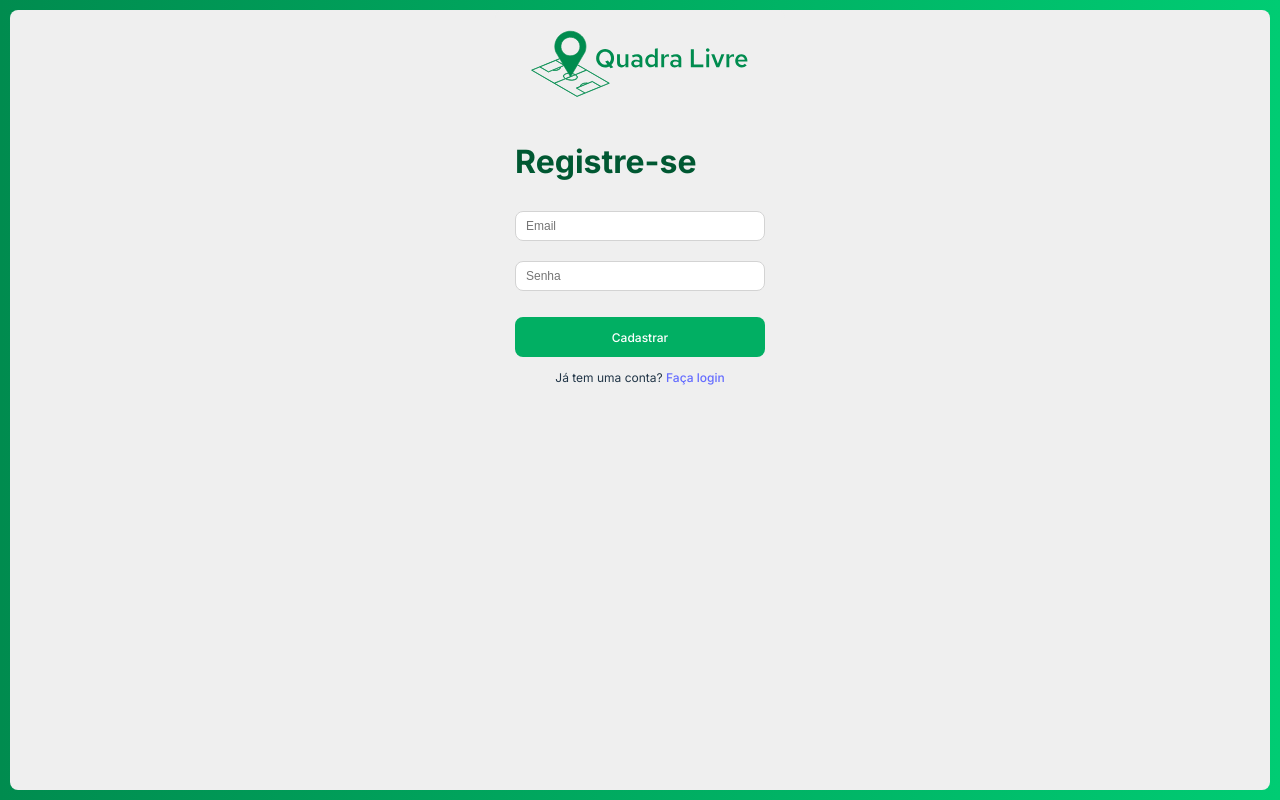
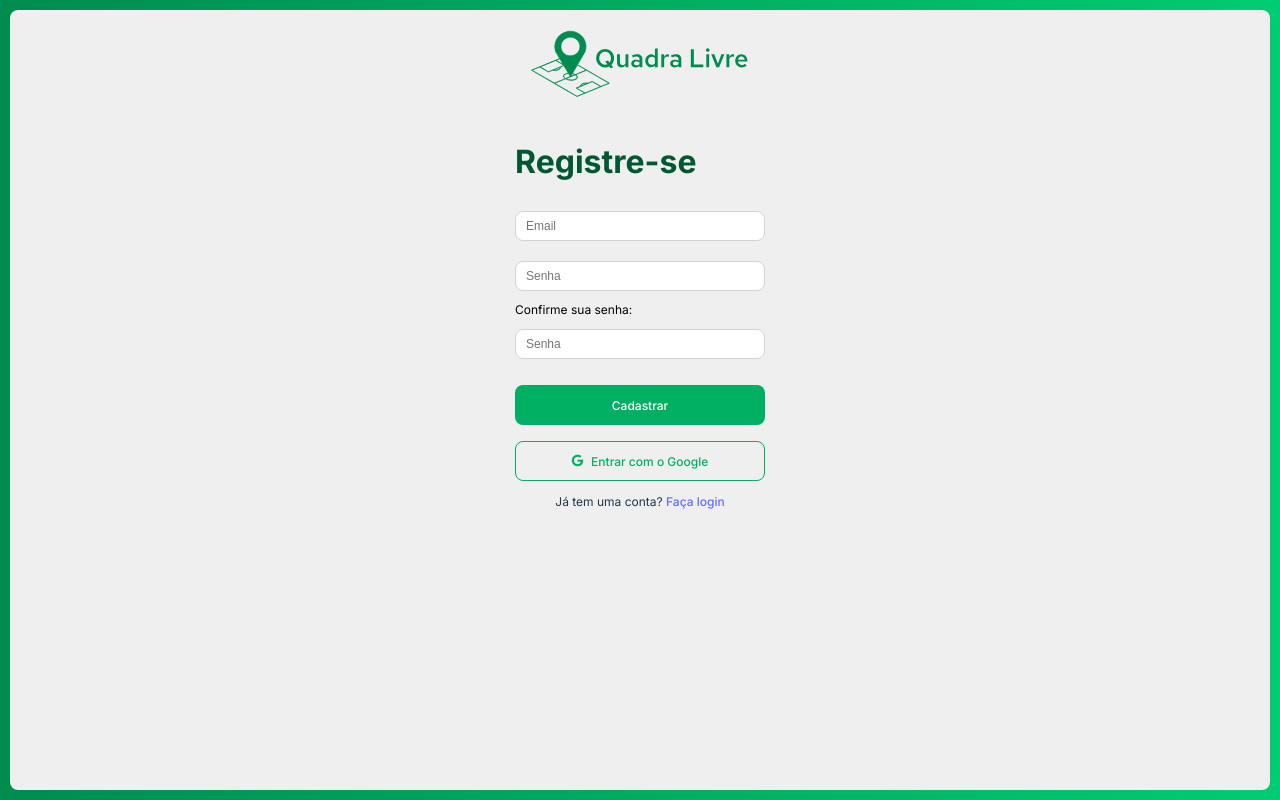
Before and after one commit to conectaesportes/Ce.Web, a React (Vite) app: page /register in a window 1280 px wide. Built offline with nearby package versions, Linux system fonts and the light colour scheme.

Commit message:
button google ready

```diff
--- a/index.html
+++ b/index.html
@@ -9,6 +9,7 @@
   <link
     href="https://fonts.googleapis.com/css2?family=Inter:ital,opsz,wght@0,14..32,100..900;1,14..32,100..900&display=swap"
     rel="stylesheet">
+    <link href="https://cdnjs.cloudflare.com/ajax/libs/font-awesome/6.0.0-beta3/css/all.min.css" rel="stylesheet">
   <meta name="viewport" content="width=device-width, initial-scale=1.0" />
   <title>Vite + React</title>
 </head>
--- a/src/App.css
+++ b/src/App.css
@@ -33,6 +33,12 @@ input {
   padding-left: 10px;
 }
 
+label{
+  display: block;
+  text-align: left;
+  color: #000000;
+}
+
 button {
   height: 50px;
   margin-top: 1rem;
@@ -41,6 +47,16 @@ button {
   color: white;
   border: none;
   cursor: pointer;
+}
+
+.google-register{
+  display: flex;
+  align-items: center;
+  justify-content: center;
+  color: #01AF63;
+  background-color: transparent;
+  border: 1px solid #01AF63;
+  gap: 8px;
 }
 
 button:hover {
--- a/src/pages/Login.jsx
+++ b/src/pages/Login.jsx
@@ -38,6 +38,10 @@ const Login = () => {
           onChange={(e) => setPassword(e.target.value)}
         />
         <button type="submit">Entrar</button>
+        <button type="submit" className="google-register">
+          <i className="fa-brands fa-google"></i>
+          Entrar com o Google
+        </button>
       </form>
       {error && <p style={{ color: 'red' }}>{error}</p>}
       <p>
--- a/src/pages/Register.jsx
+++ b/src/pages/Register.jsx
@@ -5,6 +5,7 @@ import Logo from '../assets/logo.svg';
 const Register = () => {
   const [email, setEmail] = useState('');
   const [password, setPassword] = useState('');
+  const [passwordCheck, setPasswordCheck] = useState('');
   const [success, setSuccess] = useState('');
   const [error, setError] = useState('');
   const navigate = useNavigate();
@@ -26,7 +27,7 @@ const Register = () => {
 
   return (
     <div>
-        <img src={Logo} alt='Logotipo Quadra Livre'></img>
+      <img src={Logo} alt='Logotipo Quadra Livre'></img>
       <h2>Registre-se</h2>
       <form onSubmit={handleRegister}>
         <input
@@ -41,7 +42,20 @@ const Register = () => {
           value={password}
           onChange={(e) => setPassword(e.target.value)}
         />
-        <button type="submit">Cadastrar</button>
+        <label>Confirme sua senha:</label>
+        <input
+          type="password"
+          placeholder="Senha"
+          value={passwordCheck}
+          onChange={(e) => setPasswordCheck(e.target.value)}
+        />
+        <button type="submit">
+          Cadastrar
+        </button>
+        <button type="submit" className='google-register'>
+          <i className="fa-brands fa-google"></i>
+          Entrar com o Google
+        </button>
       </form>
       {success && <p style={{ color: 'green' }}>{success}</p>}
       {error && <p style={{ color: 'red' }}>{error}</p>}
```
